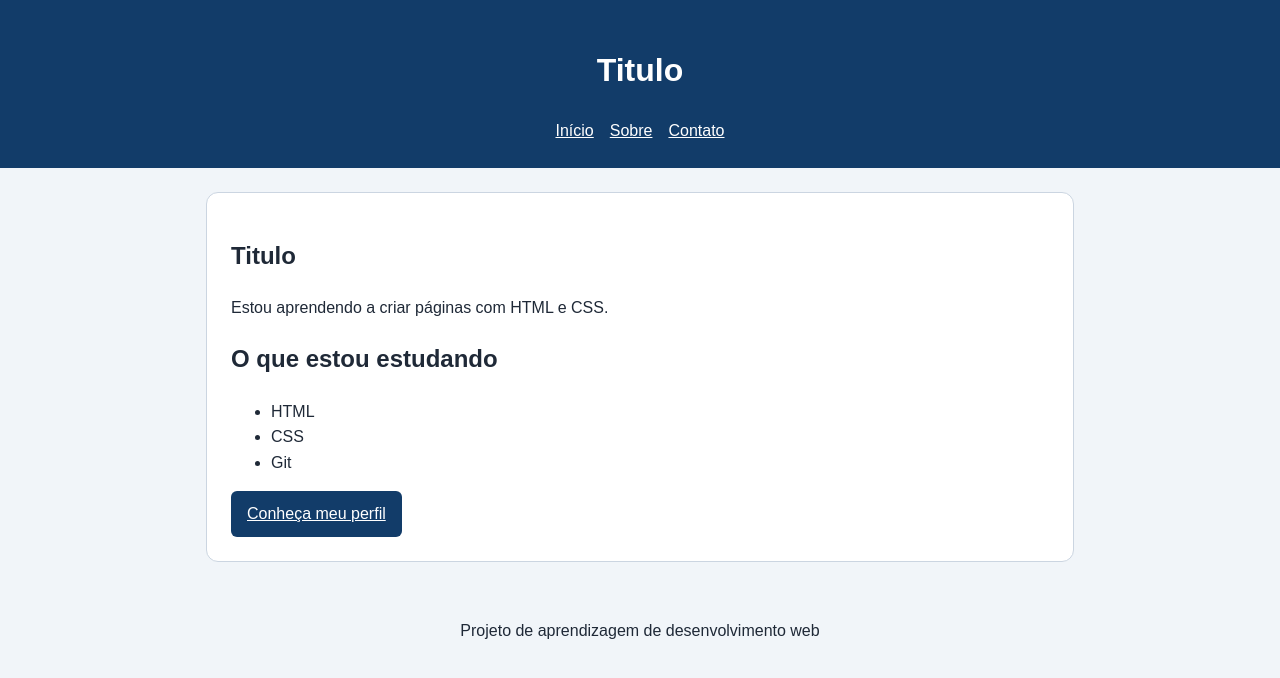
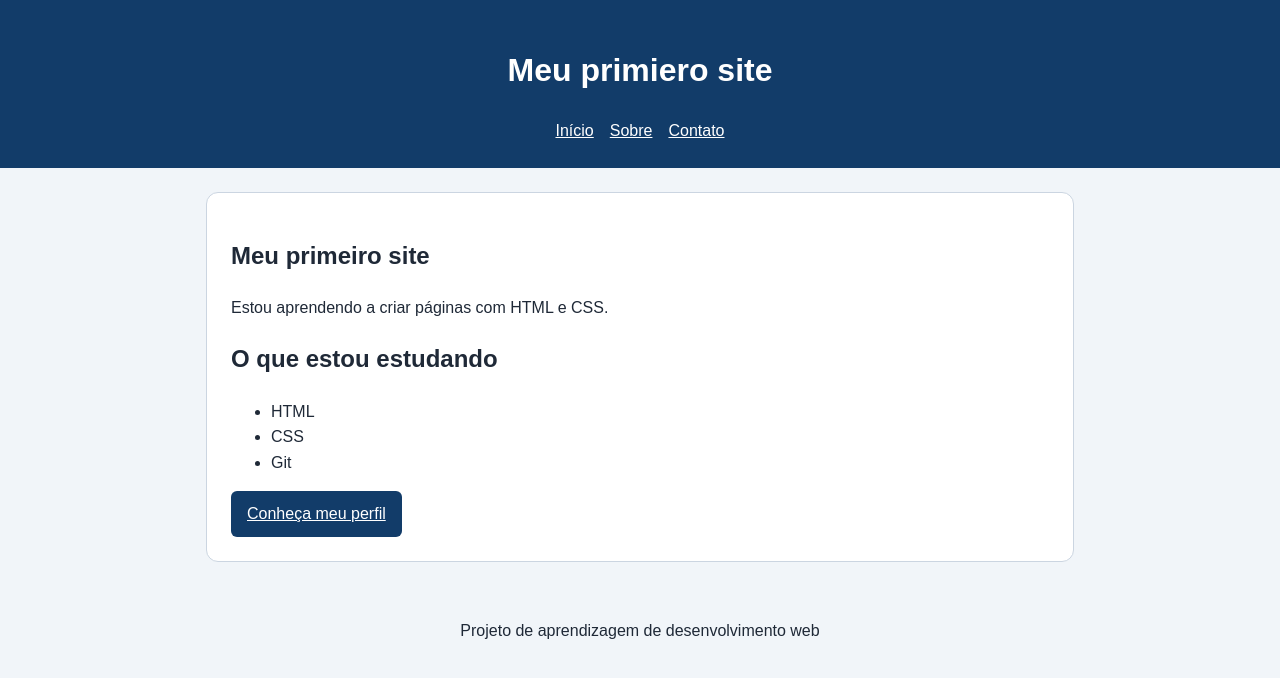
Before and after one commit to ilucasdev/projeto-1, a plain HTML site: page index.html in a window 1280 px wide. Drawn offline with Linux system fonts and the light colour scheme.

Commit message:
Update title and headings for index.html

```diff
--- a/index.html
+++ b/index.html
@@ -4,13 +4,13 @@
 <head>
     <meta charset="UTF-8">
     <meta name="viewport" content="width=device-width, initial-scale=1.0">
-    <title>Início | Titulo</title>
+    <title>Início | Meu primeiro site</title>
     <link rel="stylesheet" href="css/style.css">
 </head>
 <body>
 
     <header>
-        <h1>Titulo</h1>
+        <h1> Meu primiero site</h1>
 
         <nav>
             <a href="index.html">Início</a>
@@ -21,7 +21,7 @@
 
     <main>
         <section class="cartao">
-            <h2>Titulo</h2></h2>
+            <h2>Meu primeiro site</h2></h2>
 
             <p>Estou aprendendo a criar páginas com HTML e CSS.</p>
 
```
